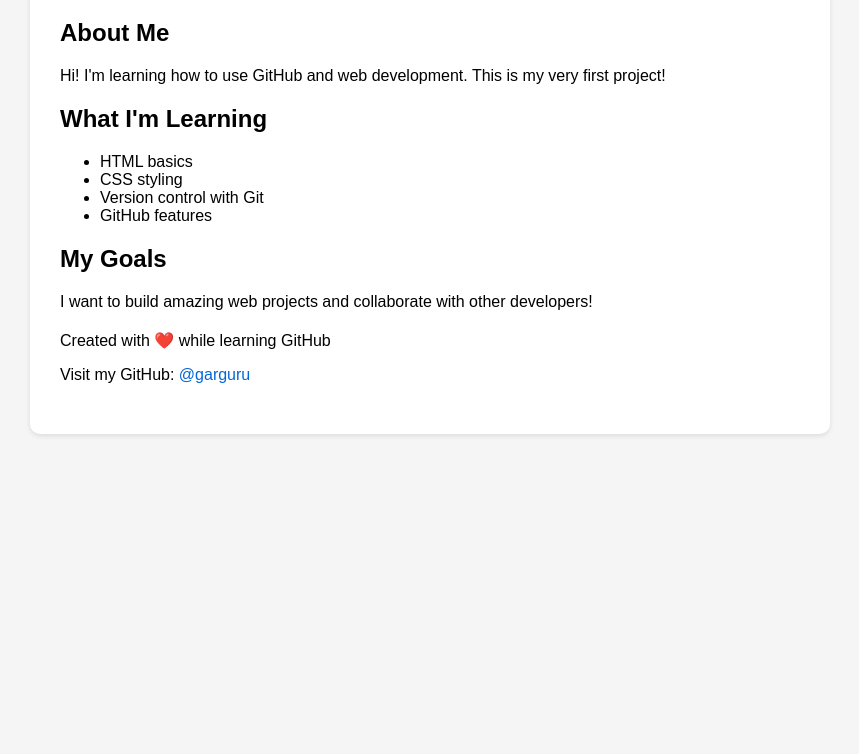
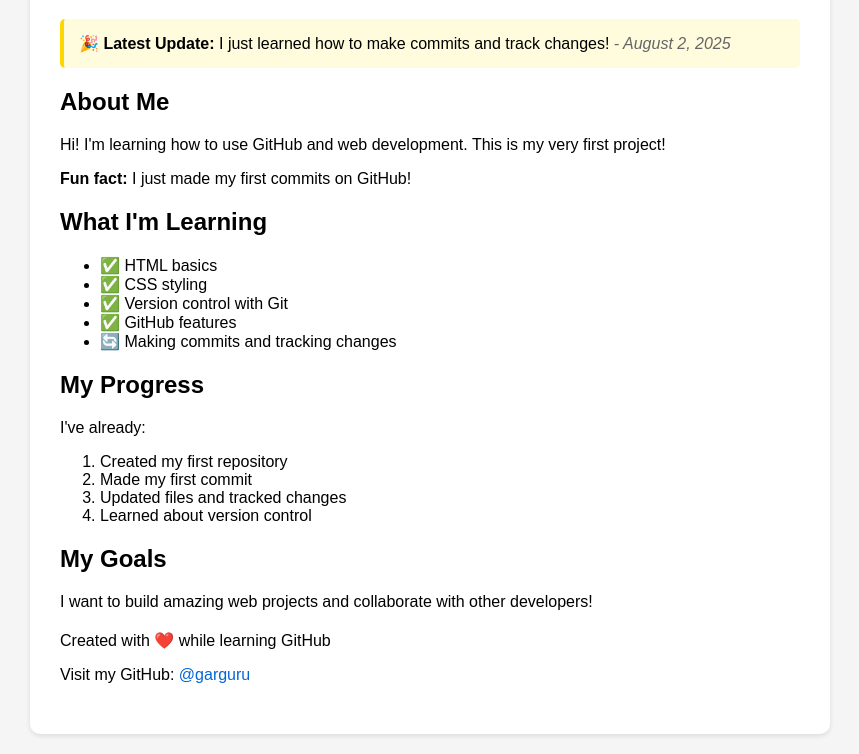
Before and after one commit to garguru/my-first-project, a plain HTML site: page index.html in a window 1280 px wide. Shown: the part 112-866 px from the top of the page, without its empty margins (210-1069 px from the left). Before the commit the page ends 800 px from the top, so only its background shows below. Drawn offline with Linux system fonts and the light colour scheme.

Commit message:
Add progress section and update styling - Learning to track changes!

```diff
--- a/index.html
+++ b/index.html
@@ -32,25 +32,55 @@
         a:hover {
             text-decoration: underline;
         }
+        /* New styles for our update */
+        .highlight {
+            background-color: #fffbdd;
+            padding: 15px;
+            border-radius: 5px;
+            border-left: 4px solid #ffd700;
+            margin: 20px 0;
+        }
+        .date {
+            color: #666;
+            font-style: italic;
+        }
     </style>
 </head>
 <body>
     <div class="container">
         <h1>Welcome to My First GitHub Project! 🚀</h1>
 
+        <div class="highlight">
+            <strong>🎉 Latest Update:</strong> I just learned how to make commits and track changes!
+            <span class="date">- August 2, 2025</span>
+        </div>
+
         <div class="section">
             <h2>About Me</h2>
             <p>Hi! I'm learning how to use GitHub and web development. This is my very first project!</p>
+            <p><strong>Fun fact:</strong> I just made my first commits on GitHub!</p>
         </div>
 
         <div class="section">
             <h2>What I'm Learning</h2>
             <ul>
-                <li>HTML basics</li>
-                <li>CSS styling</li>
-                <li>Version control with Git</li>
-                <li>GitHub features</li>
+                <li>✅ HTML basics</li>
+                <li>✅ CSS styling</li>
+                <li>✅ Version control with Git</li>
+                <li>✅ GitHub features</li>
+                <li>🔄 Making commits and tracking changes</li>
             </ul>
+        </div>
+
+        <div class="section">
+            <h2>My Progress</h2>
+            <p>I've already:</p>
+            <ol>
+                <li>Created my first repository</li>
+                <li>Made my first commit</li>
+                <li>Updated files and tracked changes</li>
+                <li>Learned about version control</li>
+            </ol>
         </div>
 
         <div class="section">
```
